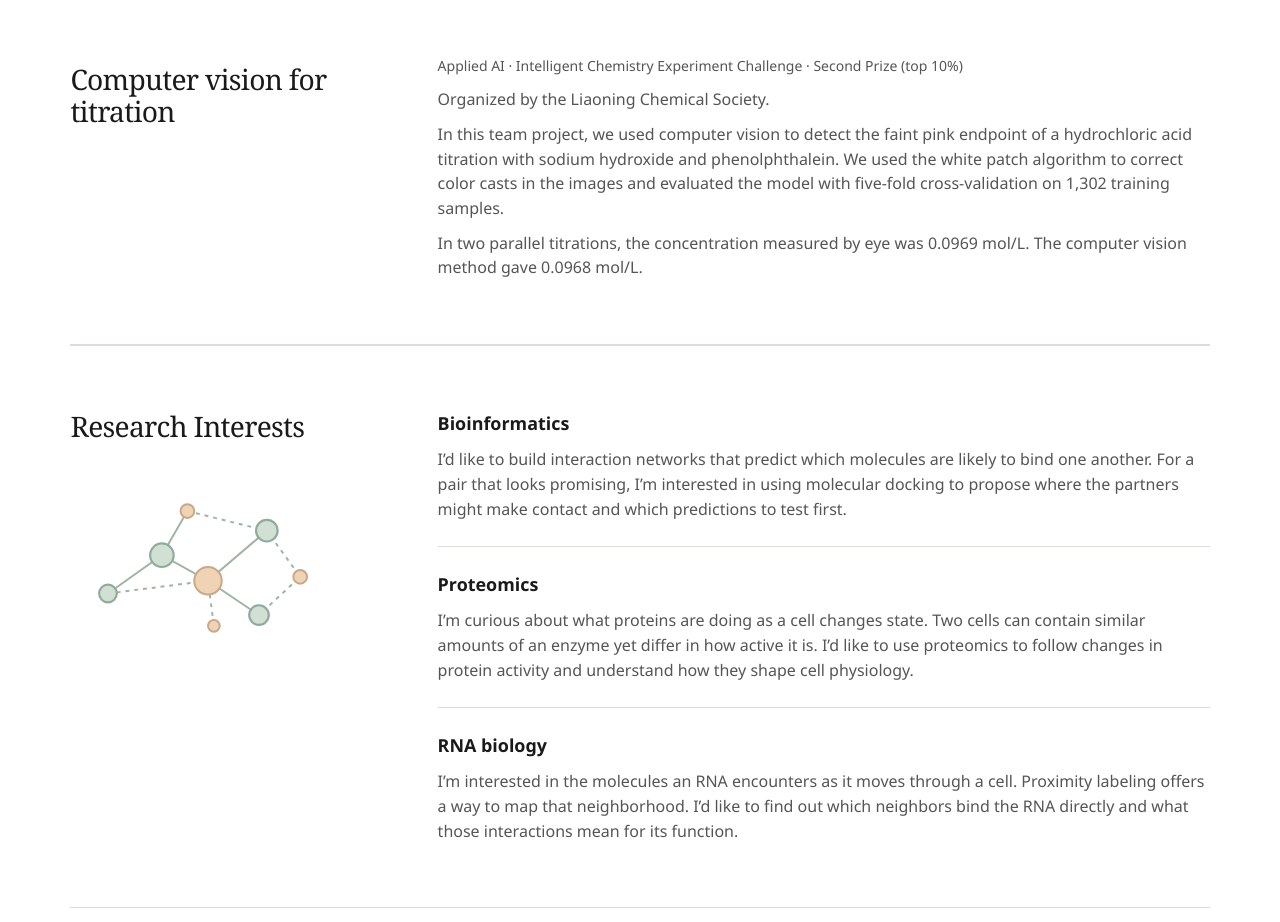
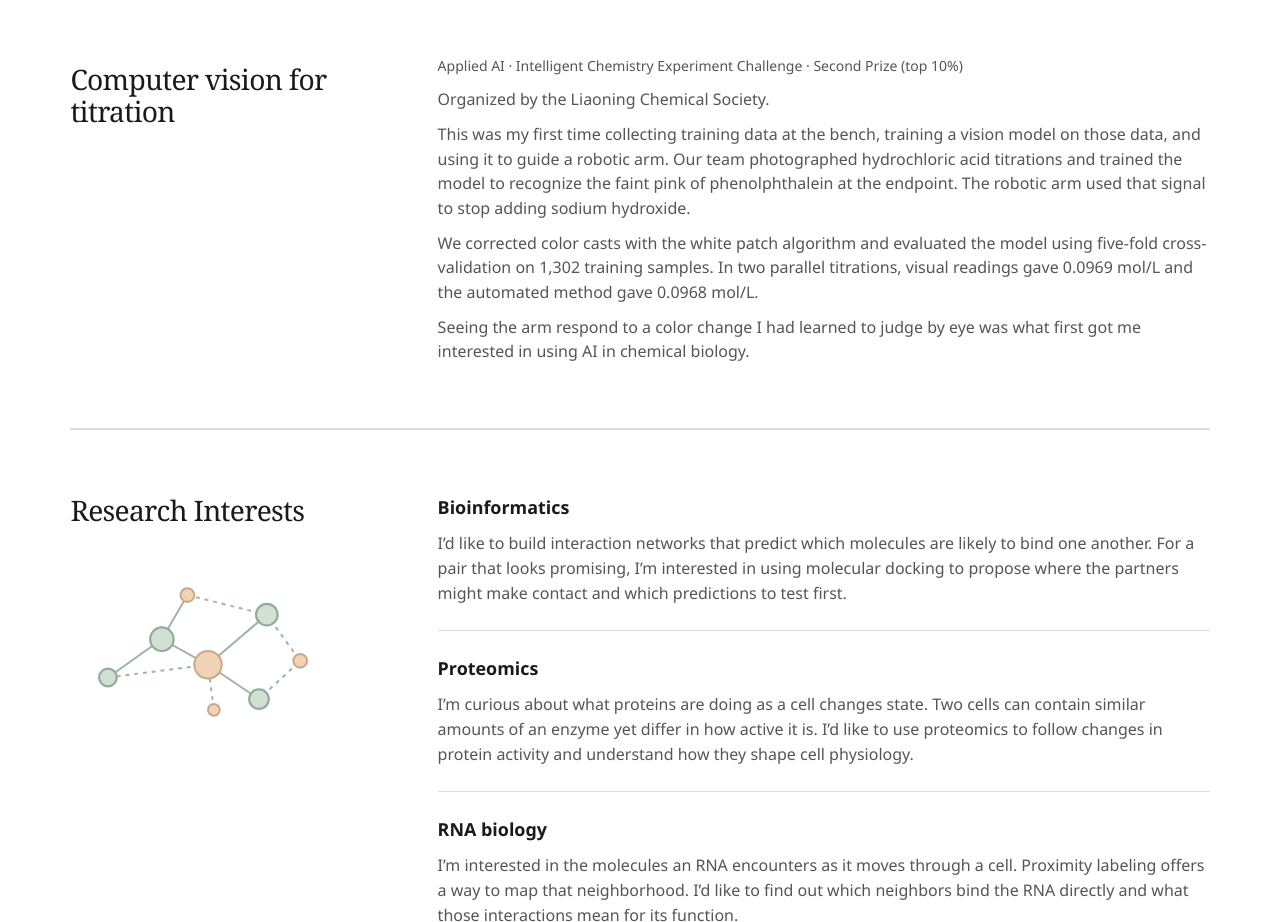
Before and after one commit to GaleoLiao/galeoliao.github.io, a plain HTML site: page index.html in a window 1280 px wide. Shown: the part 2820-3742 px from the top of the page. Drawn offline with Linux system fonts and the light colour scheme.

Commit message:
Describe the robotic titration workflow and its personal significance

```diff
--- a/index.html
+++ b/index.html
@@ -72,8 +72,9 @@
         <div class="papers">
           <small>Applied AI · Intelligent Chemistry Experiment Challenge · Second Prize (top 10%)</small>
           <p>Organized by the Liaoning Chemical Society.</p>
-          <p>In this team project, we used computer vision to detect the faint pink endpoint of a hydrochloric acid titration with sodium hydroxide and phenolphthalein. We used the white patch algorithm to correct color casts in the images and evaluated the model with five-fold cross-validation on 1,302 training samples.</p>
-          <p>In two parallel titrations, the concentration measured by eye was 0.0969 mol/L. The computer vision method gave 0.0968 mol/L.</p>
+          <p>This was my first time collecting training data at the bench, training a vision model on those data, and using it to guide a robotic arm. Our team photographed hydrochloric acid titrations and trained the model to recognize the faint pink of phenolphthalein at the endpoint. The robotic arm used that signal to stop adding sodium hydroxide.</p>
+          <p>We corrected color casts with the white patch algorithm and evaluated the model using five-fold cross-validation on 1,302 training samples. In two parallel titrations, visual readings gave 0.0969 mol/L and the automated method gave 0.0968 mol/L.</p>
+          <p>Seeing the arm respond to a color change I had learned to judge by eye was what first got me interested in using AI in chemical biology.</p>
         </div>
       </article>
       <div class="section ideas"><h3 id="research-interests" tabindex="-1">Research Interests</h3>
```
